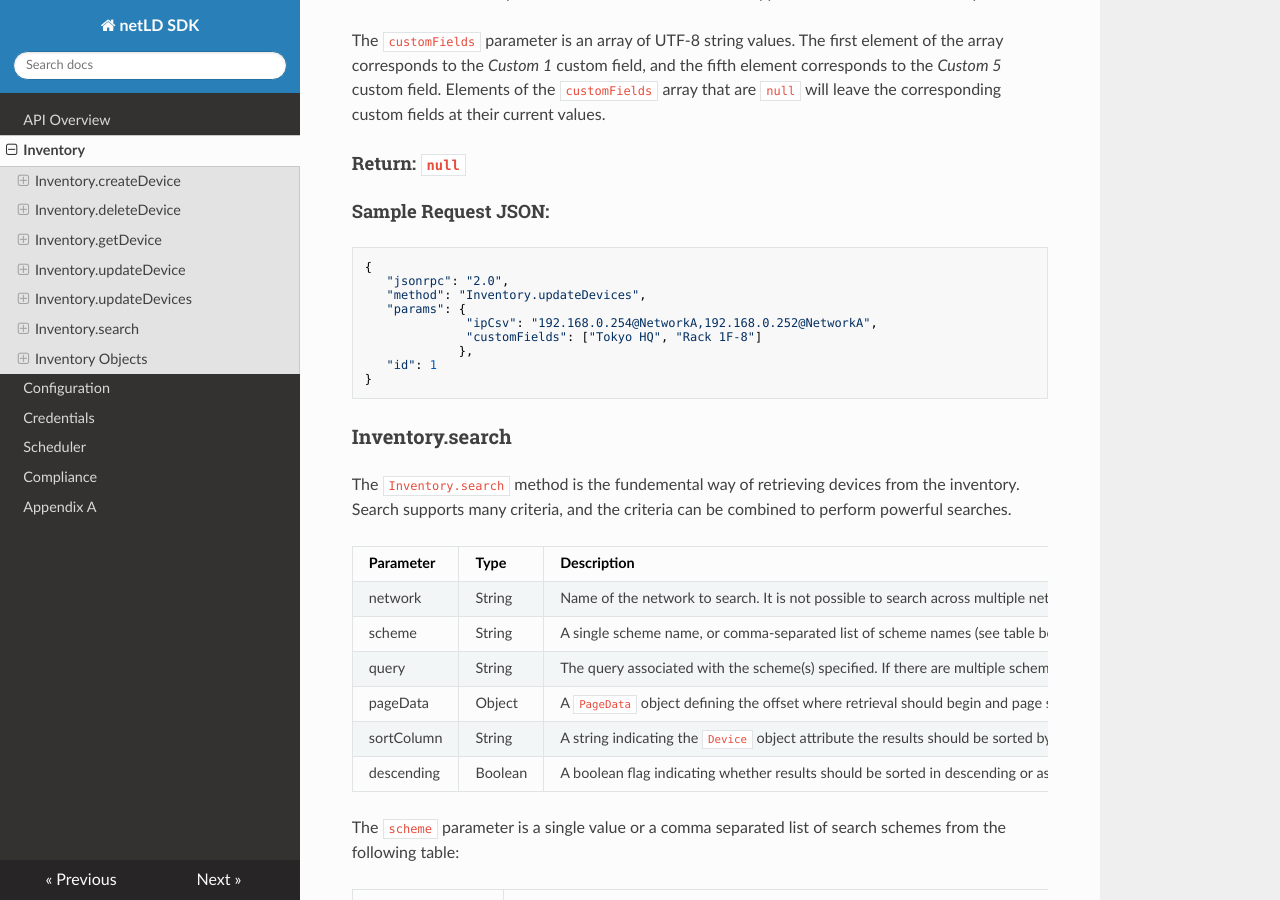
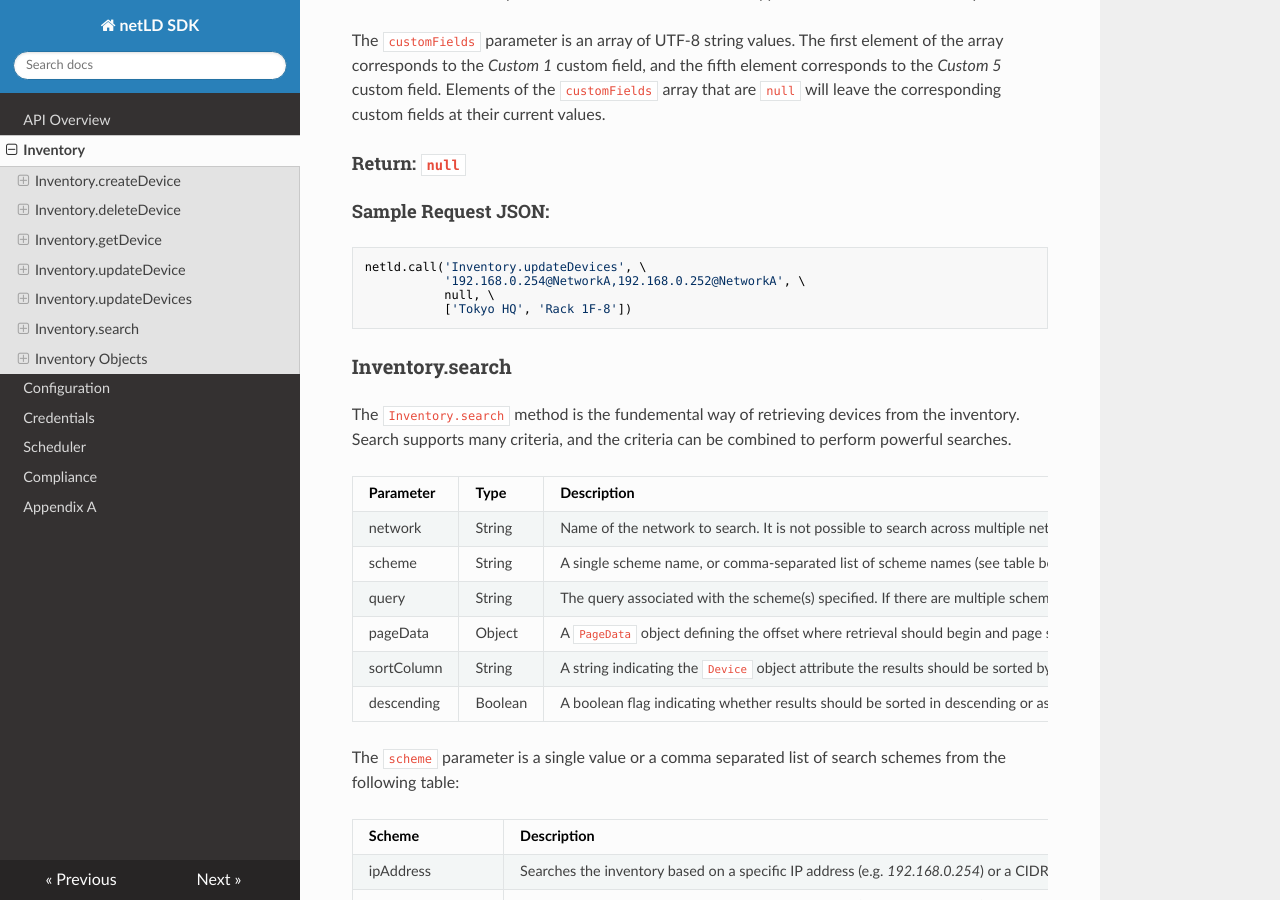
Before and after one commit to logicvein/NetLD-SDK, an MkDocs documentation site: the page built from docs/Inventory.md, in a window 1280 px wide and 900 px high, scrolled down 2315 px. Built offline with MkDocs 1.6.1, drawn with Linux system fonts in a browser that asks for light colours; nearby versions of some CDN libraries; old or Windows-style settings are respelled for this version of MkDocs.

Commit message:
Jenkins testing

````diff
--- a/docs/Inventory.md
+++ b/docs/Inventory.md
@@ -91,16 +91,11 @@ The ``customFields`` parameter is an array of UTF-8 string values.  The first el
 
 #### Sample Request JSON:
 
-```javascript
-{
-   "jsonrpc": "2.0",
-   "method": "Inventory.updateDevices",
-   "params": {
-              "ipCsv": "192.168.0.254@NetworkA,192.168.0.252@NetworkA",
-              "customFields": ["Tokyo HQ", "Rack 1F-8"]
-             },
-   "id": 1
-}
+```python
+netld.call('Inventory.updateDevices', \
+           '192.168.0.254@NetworkA,192.168.0.252@NetworkA', \
+           null, \
+           ['Tokyo HQ', 'Rack 1F-8'])
 ```
 
 <p class="vspacer"></p>
````
